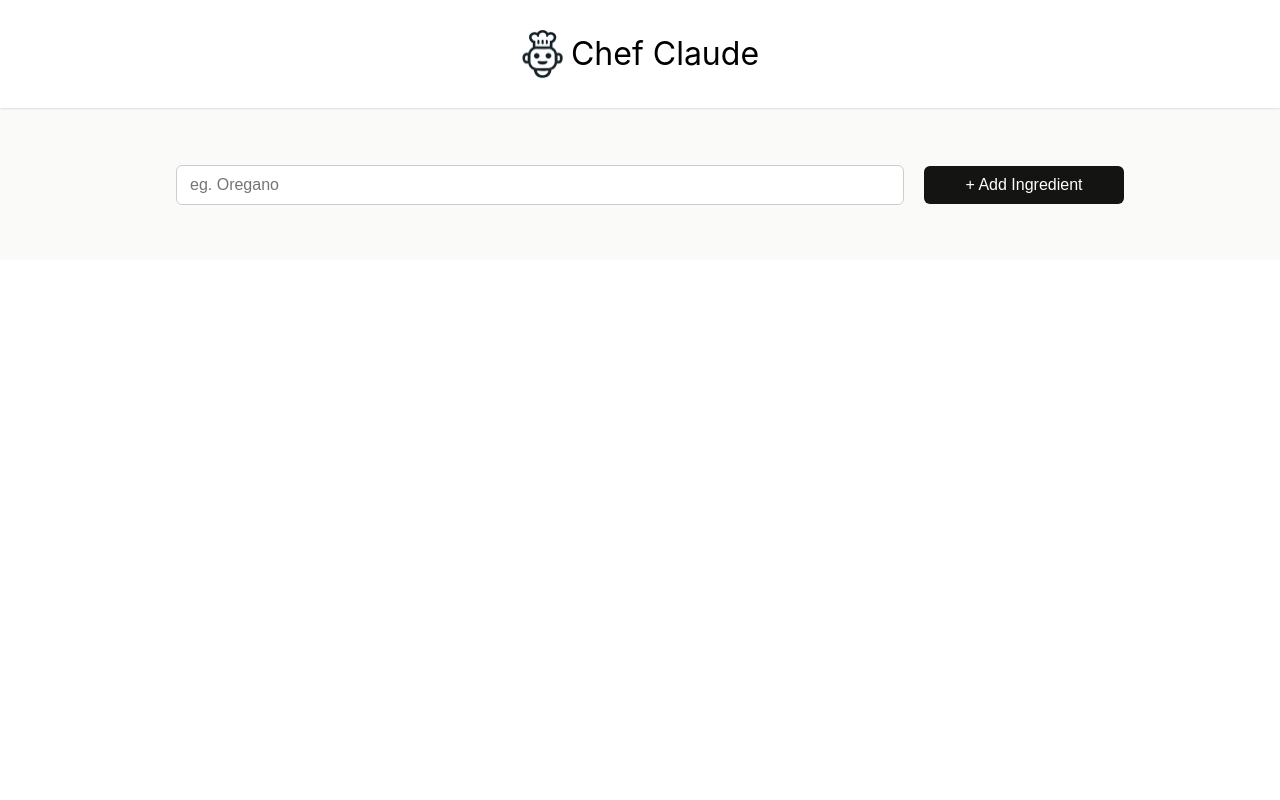
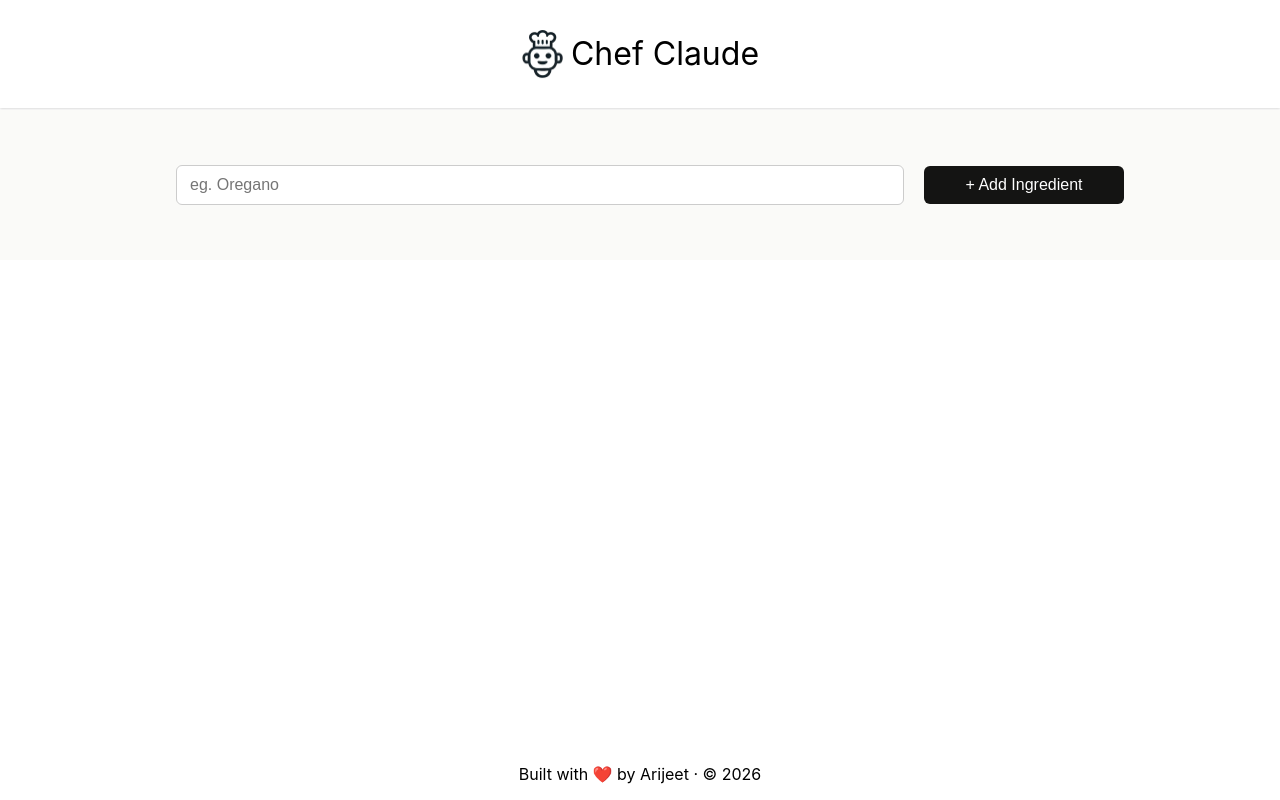
Before and after one commit to Arijeet005/Chef_Claude, a React (Vite) app: page / in a window 1280 px wide. Built offline with nearby package versions, Linux system fonts and the light colour scheme.

Commit message:
add footer and its foramtings

```diff
--- a/src/App.jsx
+++ b/src/App.jsx
@@ -4,15 +4,19 @@ import viteLogo from '/vite.svg'
 import './index.css'
 import Header from './components/Header'
 import Main from './components/Main'
+import Footer from './components/Footer'
 
 function App() {
   const [count, setCount] = useState(0)
 
   return (
-    <>
+    <div className="app-container">
       <Header />
-      <Main />
-    </>
+      <main className="main-content">
+        <Main />
+      </main>
+      <Footer />
+    </div>
   )
 }
 
--- /dev/null
+++ b/src/components/Footer.jsx
@@ -0,0 +1,11 @@
+import '../index.css'
+
+const Footer = () => {
+  return (
+    <footer className="site-footer">
+      Built with ❤️ by Arijeet · © {new Date().getFullYear()}
+    </footer>
+  );
+};
+
+export default Footer;
--- a/src/index.css
+++ b/src/index.css
@@ -140,3 +140,22 @@ font-size: 16px;
 .suggested-recipe-container ul li, .suggested-recipe-container ol li {
     margin-bottom: 8px;
 }
+
+.app-container {
+  min-height: 100vh;
+  display: flex;
+  flex-direction: column;
+}
+
+.main-content {
+  flex: 1;
+}
+
+.site-footer{
+  font-family: Inter, sans-serif;
+  display: flex;
+  align-items: center;
+  justify-content: center;
+  background-color: white;
+  padding-bottom: 1rem;
+}
```
